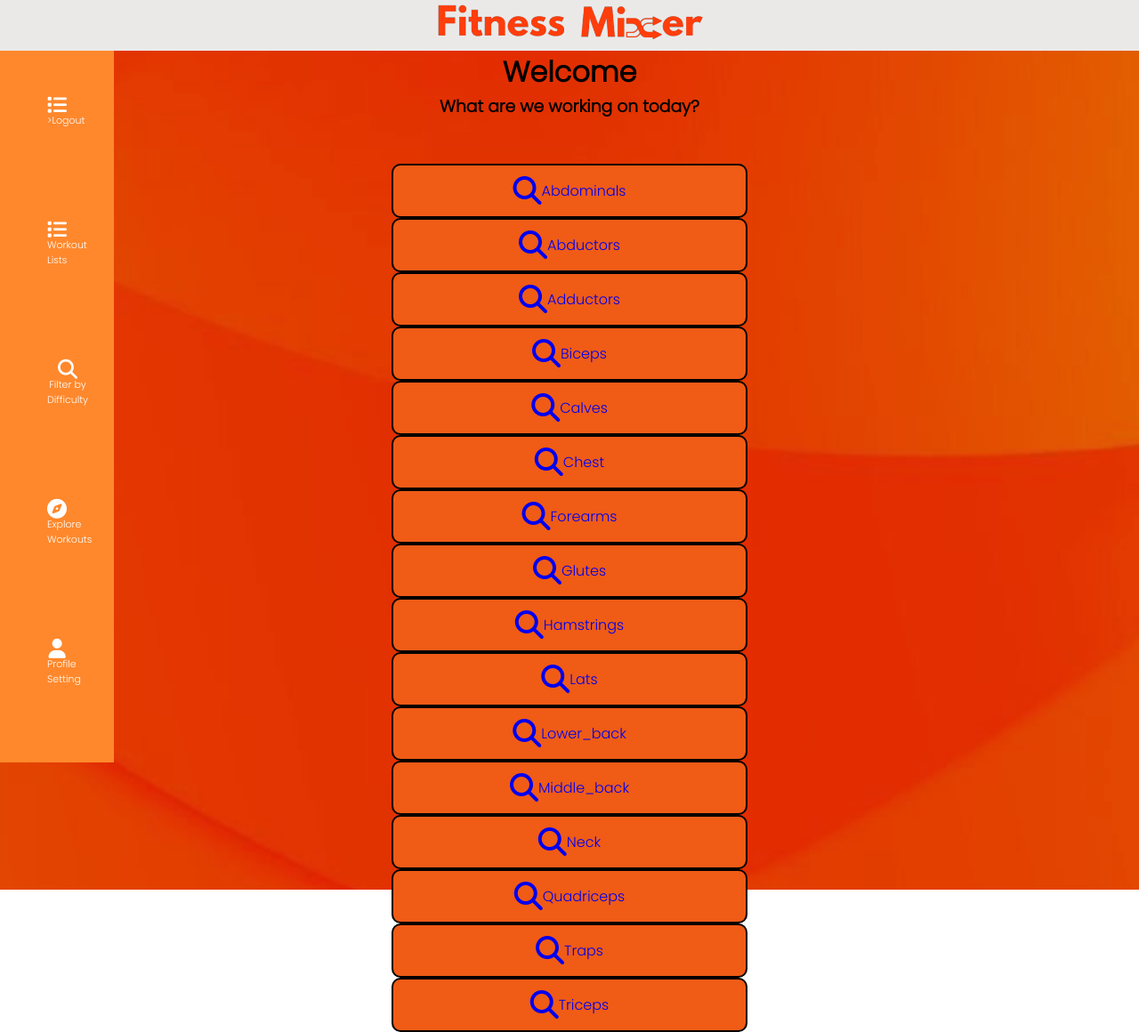
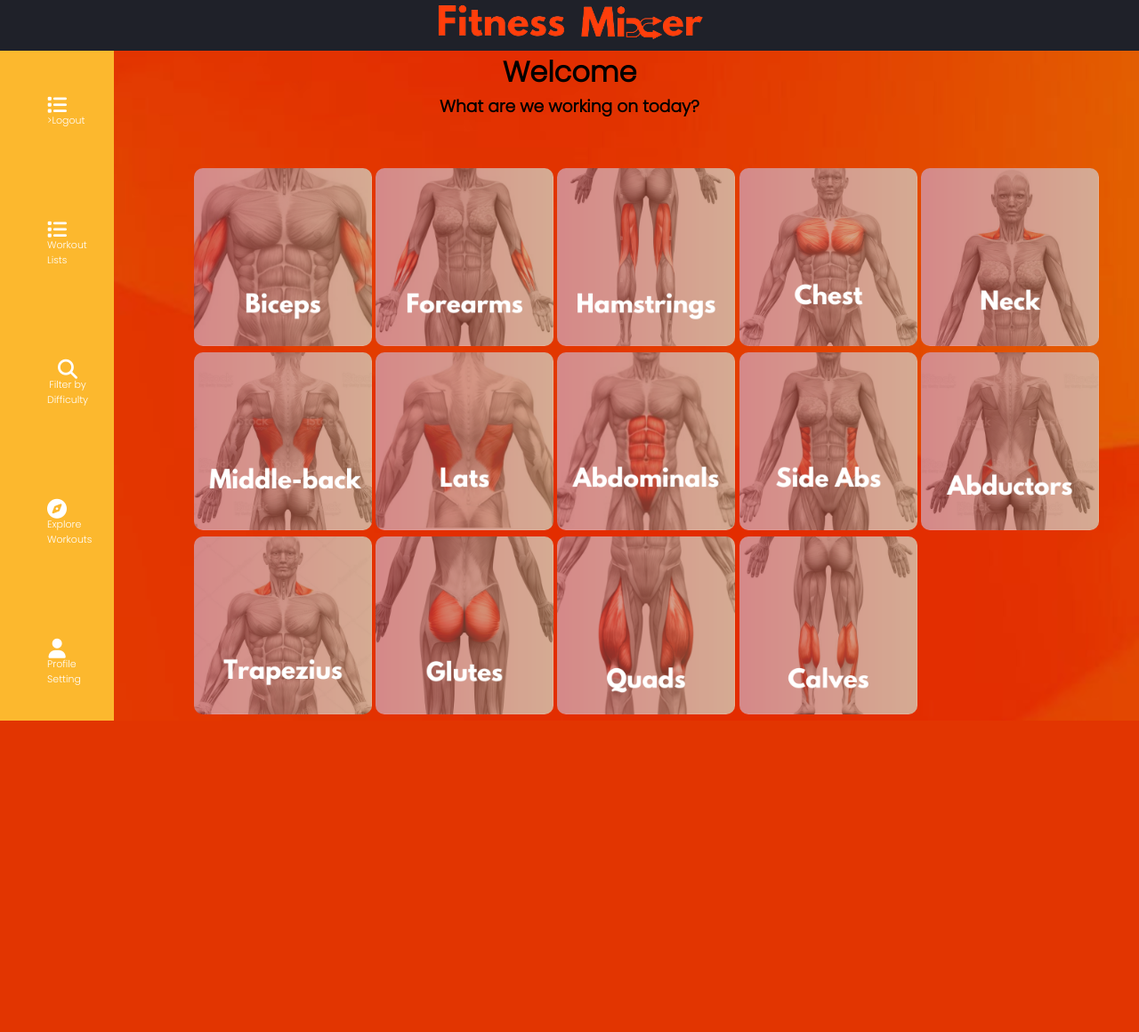
Before and after one commit to FitnessMixer/fitness-mixer, a Flask app: template App/templates/home.html in a window 1280 px wide. Shown: the whole page at 89% size. After the commit the page ends 810 px from the top, so only its background shows below. Run offline with Flask 3, Linux system fonts and the light colour scheme; the template is opened without the code that fills it, so the values that code supplies are empty; some libraries are stand-ins or nearby versions.

Commit message:
Xaria's first commit ^W^

```diff
--- a/App/static/home.css
+++ b/App/static/home.css
@@ -12,7 +12,7 @@
 }
 /* Hi xar */
 body{
-  background-image: url("/img/shapeybg.png");
+  background-image: url("/workspace/fitness-mixer/App/static/img/shapeybg.png");
   /* opacity: 0.4; */
   background-size: 1400px 1000px;
   background-repeat: no-repeat;
@@ -38,7 +38,7 @@ h1{
   height:57px;
   width:100%;
   padding: 5px;
-  background:#ebe9e8;
+  background:#1F2129;
   overflow:auto;
 }
 
@@ -63,8 +63,8 @@ h1{
   position:fixed;
   width: 10%;
   height:100%;
-  background: #ff882c;
-  color: white;
+  background: #fcb82e;
+  color: black;
   font-size: 11px;
   align-items: center;
   overflow: auto;
@@ -98,6 +98,20 @@ h1{
   text-align:center;
   margin-left:auto;
   margin-right:auto;
+}
+
+.muscle-cards{
+  display:flexbox;
+  padding-left:17%;
+  padding-top:5px;
+
+}
+.muscle-img{
+  /* display: flex; */
+  width:200px;
+  height:auto;
+  border-radius:10px;
+
 }
 
 .card{
--- a/App/templates/home.html
+++ b/App/templates/home.html
@@ -43,57 +43,25 @@
         <br>
         <br>
       </div>
-      <div class="flex-container">
-        <ul>
-          <div class="card" style="padding:1em; border: 2px solid black;">
-            <li><a href="/filter/biceps"><i class="fa-solid fa-search fa-2xl"></i>Abdominals</a></li>
-          </div>
-          <div class="card" style="padding:1em; border: 2px solid black;">
-            <li><a href="/filter/abdominals"><i class="fa-solid fa-search fa-2xl"></i>Abductors</a></li>
-          </div>
-          <div class="card" style="padding:1em; border: 2px solid black;">
-            <li><a href="/filter/adductors"><i class="fa-solid fa-search fa-2xl"></i>Adductors</a></li>
-          </div>
-          <div class="card" style="padding:1em; border: 2px solid black;">
-              <li><a href="/filter/biceps"><i class="fa-solid fa-search fa-2xl"></i>Biceps</a></li>
-          </div>
-          <div class="card" style="padding:1em; border: 2px solid black;">
-              <li><a href="/filter/calves"><i class="fa-solid fa-search fa-2xl"></i>Calves</a></li>
-          </div>
-          <div class="card" style="padding:1em; border: 2px solid black;">
-              <li><a href="/filter/chest"><i class="fa-solid fa-search fa-2xl"></i>Chest</a></li>
-          </div>
-          <div class="card" style="padding:1em; border: 2px solid black;">
-              <li><a href="/filter/forearms"><i class="fa-solid fa-search fa-2xl"></i>Forearms</a></li>
-          </div>
-          <div class="card" style="padding:1em; border: 2px solid black;">
-            <li><a href="/filter/glutes"><i class="fa-solid fa-search fa-2xl"></i>Glutes</a></li>
-          </div>
-          <div class="card" style="padding:1em; border: 2px solid black;">
-            <li><a href="/filter/hamstrings"><i class="fa-solid fa-search fa-2xl"></i>Hamstrings</a></li>
-          </div>
-          <div class="card" style="padding:1em; border: 2px solid black;">
-            <li><a href="/filter/lats"><i class="fa-solid fa-search fa-2xl"></i>Lats</a></li>
-          </div>
-          <div class="card" style="padding:1em; border: 2px solid black;">
-            <li><a href="/filter/lower_back"><i class="fa-solid fa-search fa-2xl"></i>Lower_back</a></li>
-          </div>
-          <div class="card" style="padding:1em; border: 2px solid black;">
-            <li><a href="/filter/middle_back"><i class="fa-solid fa-search fa-2xl"></i>Middle_back</a></li>
-          </div>
-          <div class="card" style="padding:1em; border: 2px solid black;">
-            <a href="/filter/neck"><i class="fa-solid fa-search fa-2xl"></i>Neck</a></li>
-          </div>
-          <div class="card" style="padding:1em; border: 2px solid black;">
-            <a href="/filter/quadriceps"><i class="fa-solid fa-search fa-2xl"></i>Quadriceps</a></li>
-          </div>
-          <div class="card" style="padding:1em; border: 2px solid black;">
-            <a href="/filter/traps"><i class="fa-solid fa-search fa-2xl"></i>Traps</a></li>
-          </div>
-          <div class="card" style="padding:1em; border: 2px solid black;">
-            <a href="/filter/triceps"><i class="fa-solid fa-search fa-2xl"></i>Triceps</a></li>
-          </div>
-        </div>
+
+      <!--<i class="fa-solid fa-search fa-2xl"></i>Abdominals  a href="/filter/biceps"-->
+      <div class="muscle-cards">
+          <image class="muscle-img" src="static/img/Fitness/1.png">
+          <image class="muscle-img" src="static/img/Fitness/2.png">
+          <image class="muscle-img" src="static/img/Fitness/3.png">
+          <image class="muscle-img" src="static/img/Fitness/4.png">
+          <image class="muscle-img" src="static/img/Fitness/5.png">
+          <image class="muscle-img" src="static/img/Fitness/7.png">
+          <image class="muscle-img" src="static/img/Fitness/8.png">
+          <image class="muscle-img" src="static/img/Fitness/9.png">
+          <image class="muscle-img" src="static/img/Fitness/10.png">
+          <image class="muscle-img" src="static/img/Fitness/11.png">
+          <image class="muscle-img" src="static/img/Fitness/12.png">
+          <image class="muscle-img" src="static/img/Fitness/13.png">
+          <image class="muscle-img" src="static/img/Fitness/14.png">
+          <image class="muscle-img" src="static/img/Fitness/15.png">
+
+      </div>
 
           {% if current_user.is_authenticated %}
             {% for exercise in exercises %}
```
Also changed, not shown: App/templates/explore.html (added, +52 -0 lines), App/static/img/Fitness/1.png (added), App/static/img/Fitness/10.png (added), App/static/img/Fitness/11.png (added), App/static/img/Fitness/12.png (added), App/static/img/Fitness/13.png (added), App/static/img/Fitness/14.png (added), App/static/img/Fitness/15.png (added), App/static/img/Fitness/2.png (added), App/static/img/Fitness/3.png (added), App/static/img/Fitness/4.png (added), App/static/img/Fitness/5.png (added), App/static/img/Fitness/6.png (added), App/static/img/Fitness/7.png (added), 2 more files.
